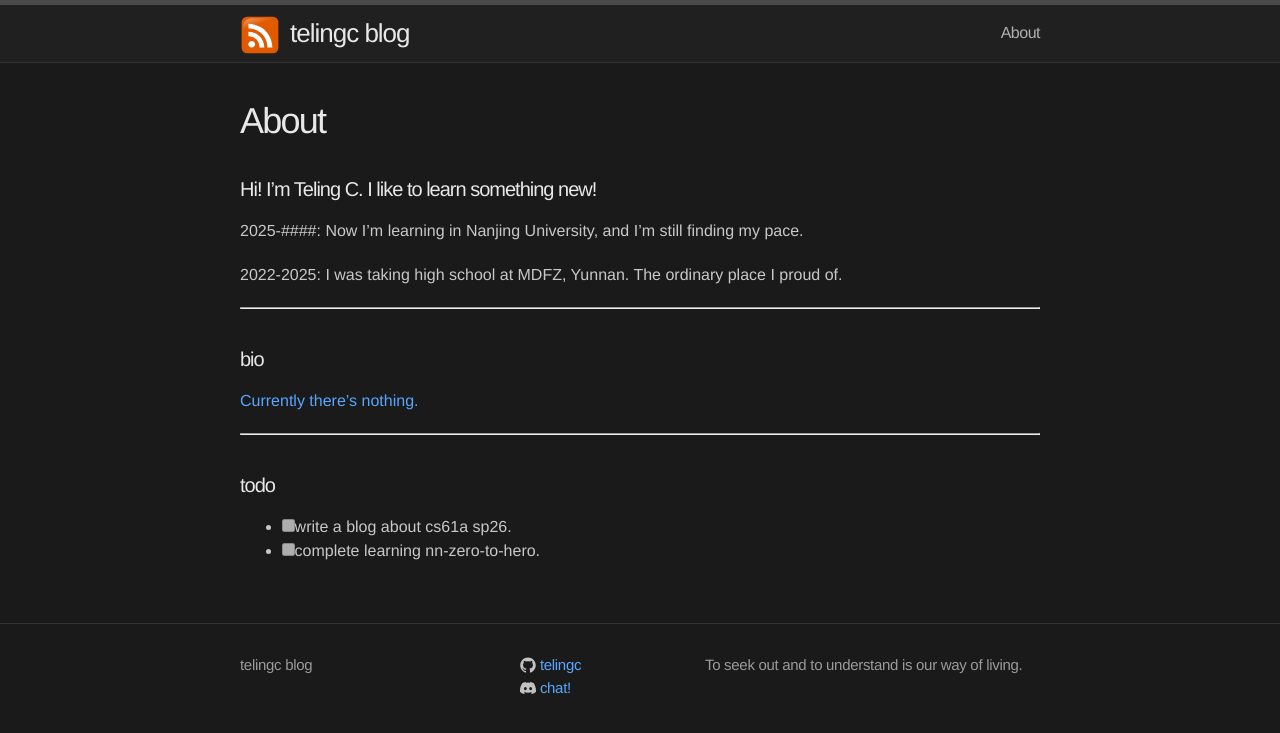
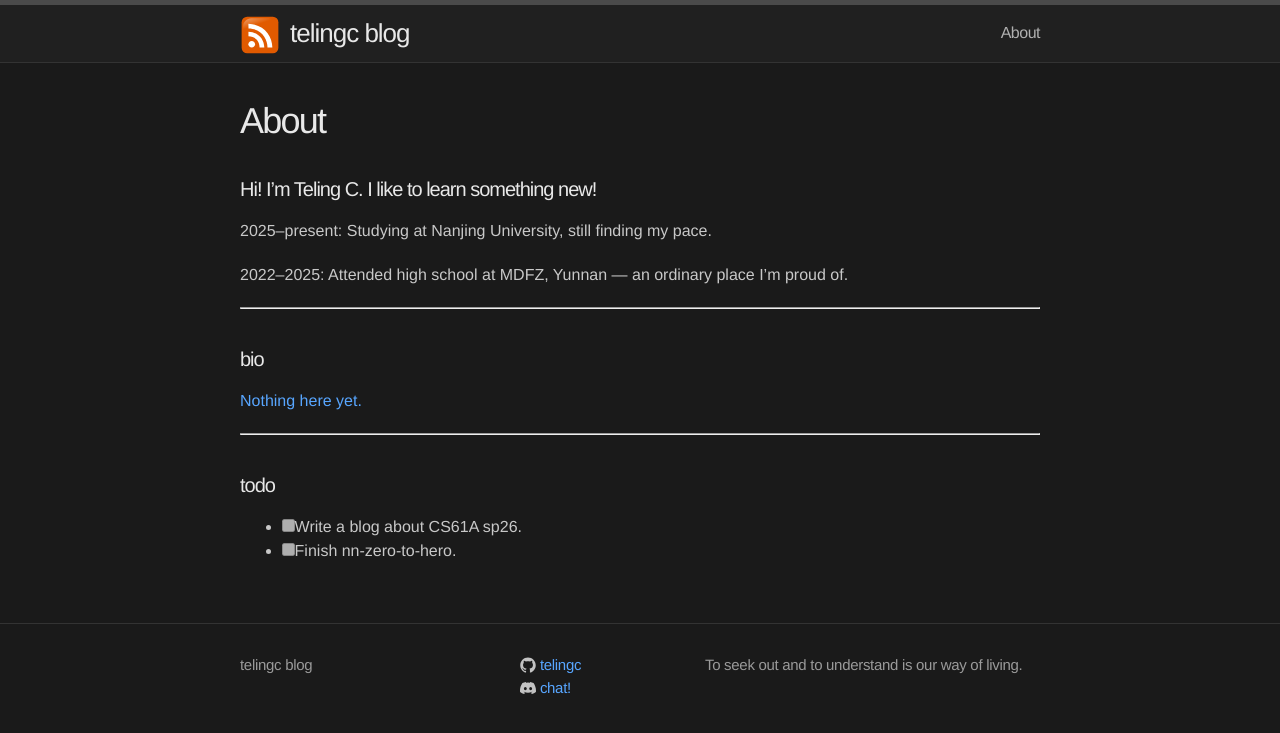
Before and after one commit to telingc/telingc.github.io, a Jekyll site: the page built from about.md, in a window 1280 px wide. Shown: the top 733 px of the page. Built offline with Jekyll 4.4.1, drawn with Linux system fonts in a browser that asks for light colours.

Commit message:
feat: changed a bit of about.md

```diff
--- a/about.md
+++ b/about.md
@@ -8,17 +8,19 @@ includelink: true
 #### Hi! I'm Teling C. I like to learn something new!
 
 
-2025-####: Now I'm learning in Nanjing University, and I'm still finding my pace.
+2025–present: Studying at Nanjing University, still finding my pace.
 
-2022-2025: I was taking high school at MDFZ, Yunnan. The ordinary place I proud of.
+2022–2025: Attended high school at MDFZ, Yunnan — an ordinary place I'm proud of.
 
 ---
 
 #### bio
-[Currently there's nothing.](https://github.com/telingc)
+
+[Nothing here yet.](https://github.com/telingc)
 
 ---
 
 #### todo
-- [ ] write a blog about cs61a sp26.
-- [ ] complete learning nn-zero-to-hero.
+
+- [ ] Write a blog about CS61A sp26.
+- [ ] Finish nn-zero-to-hero.
```
